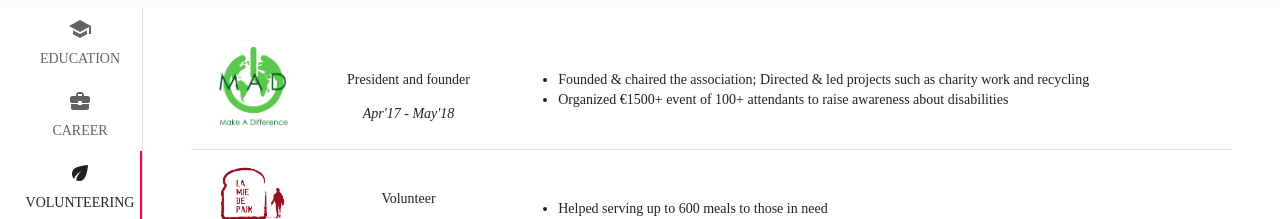
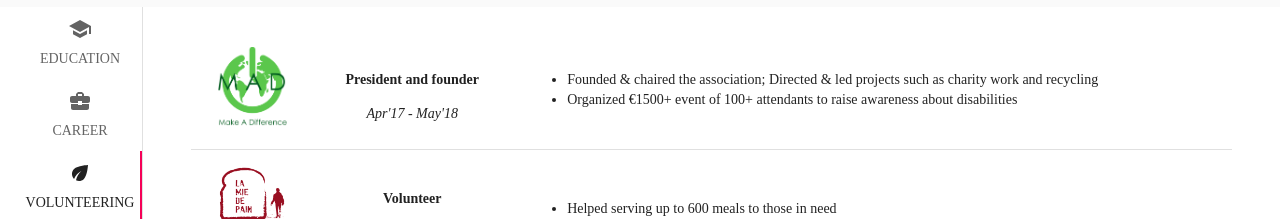
Before and after one commit to EstelleBarnoud/estellebarnoud.com, a React (Create React App) app: page / in a window 1280 px wide. Both pictures are taken after a click on the tab "VOLUNTEERING". Shown: the part 581-800 px from the top of the page. Built offline with nearby package versions, Linux system fonts and the light colour scheme; a web font is replaced by a local one.

Commit message:
Highlighted role in volunteering actions

```diff
--- a/src/Volunteering.js
+++ b/src/Volunteering.js
@@ -26,7 +26,7 @@ const rows = [
       <img src={mad} style={styles.img} alt="Make A Difference logo" />
     </a>,
     <div>
-        <p>President and founder</p>
+        <p><b>President and founder</b></p>
         <i>Apr'17 - May'18</i>
     </div>,
     <ul>
@@ -39,7 +39,7 @@ const rows = [
       <img src={miedepain} style={styles.img} alt="La Mie de Pain logo" />
     </a>,
     <div>
-        <p>Volunteer</p>
+        <p><b>Volunteer</b></p>
         <i>Spring 2018</i>
     </div>,
     <ul>
```
